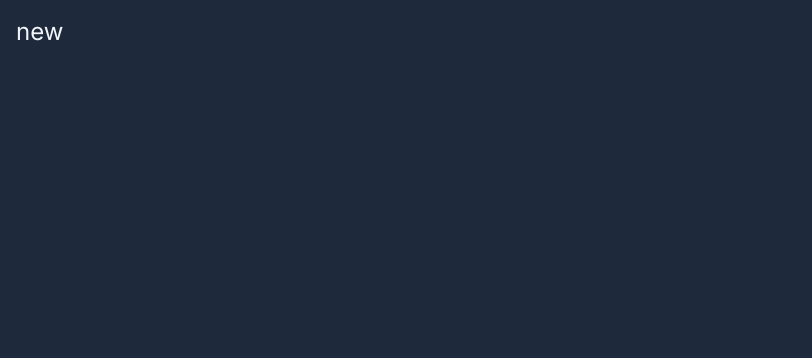
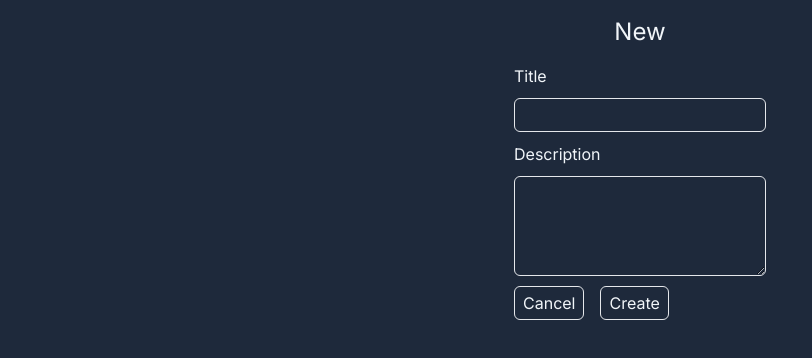
Before and after one commit to i1Zeus/NextJS, a Next.js app: page /new in a window 1280 px wide. Shown: the top 358 px of the page, without its empty margins (0-812 px from the left). Built offline with nearby package versions, Linux system fonts and the light colour scheme.

Commit message:
create todo

```diff
--- a/src/app/new/page.tsx
+++ b/src/app/new/page.tsx
@@ -1,3 +1,37 @@
+import Link from "next/link";
+
 export default function page() {
-  return <h1 className="text-2xl">new</h1>;
+  return (
+    <main className="container flex flex-col items-center justify-center">
+      <header className="text-2xl flex justify-between items-center mb-4">
+        <h1 className="text-2xl">New</h1>
+      </header>
+      <form className="flex flex-col gap-[10px]">
+        <label htmlFor="title">Title</label>
+        <input
+          id="title"
+          type="text"
+          className="border border-light-300 rounded-md bg-transparent px-2 py-1"
+        />
+        <label htmlFor="description">Description</label>
+        <textarea
+          id="description"
+          className="border border-light-300 rounded-md min-h-[100px] bg-transparent px-2 py-1"
+        />
+        <div className="flex gap-2 justify-start">
+          <Link href="..">
+            <button className="bg-transparent border border-light-300 rounded-md px-2 py-1 hover:bg-slate-400 hover:bg-slate-700 focus-within:bg-slate-700 outline-none mr-2">
+              Cancel
+            </button>
+          </Link>
+          <button
+            type="submit"
+            className="bg-transparent border border-light-300 rounded-md px-2 py-1 hover:bg-slate-400 hover:bg-slate-700 focus-within:bg-slate-700 outline-none"
+          >
+            Create
+          </button>
+        </div>
+      </form>
+    </main>
+  );
 }
```
